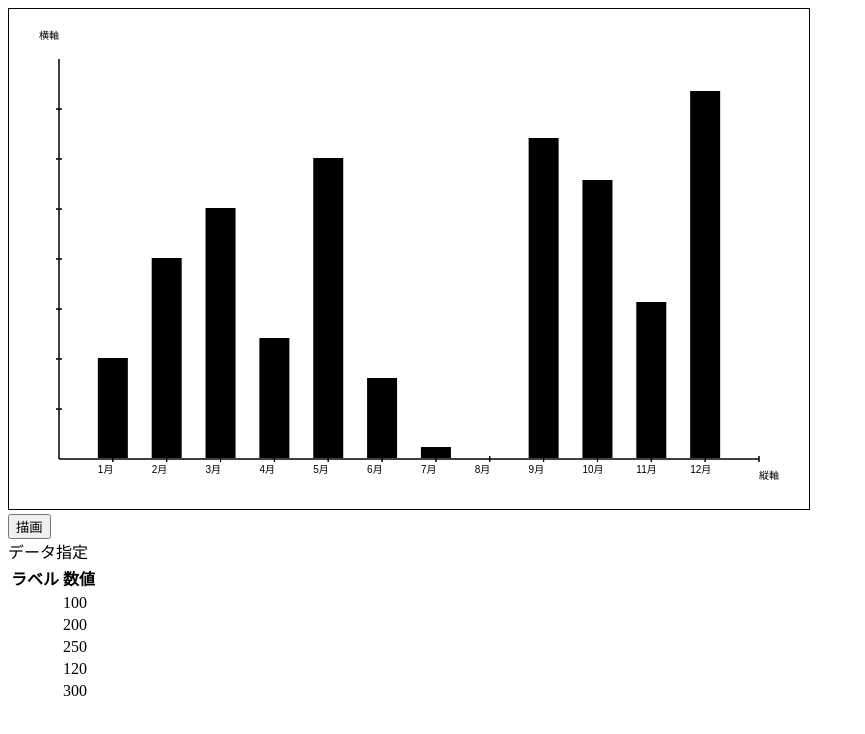
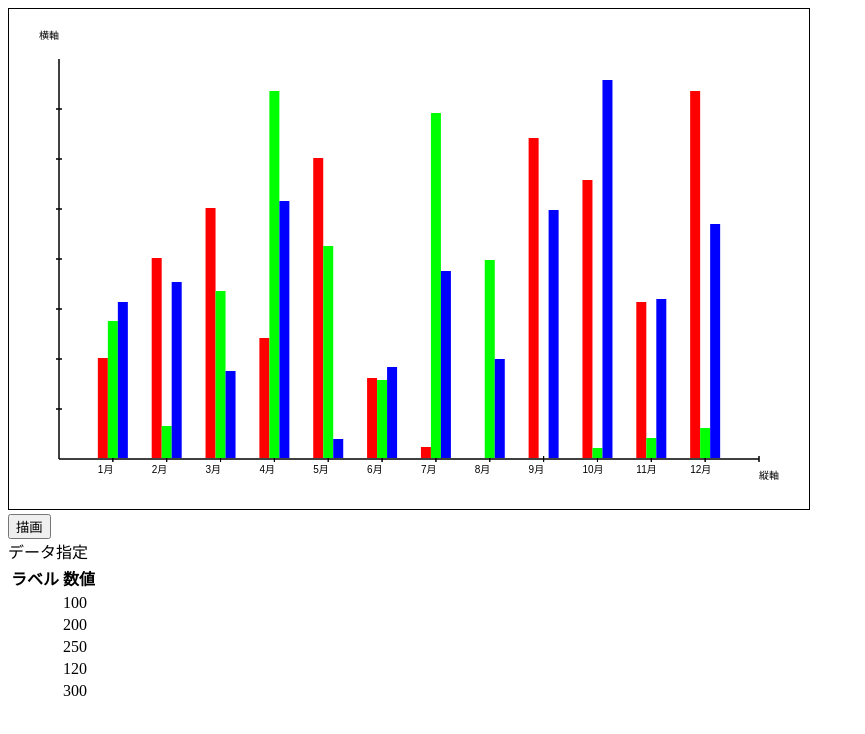
Before and after one commit to matsum0623/drawGraph-JSLibrary, a plain HTML site: page index.html in a window 1280 px wide. Both pictures are taken after a click on the button "描画". Shown: the whole page, without its empty margins (0-865 px from the left). Drawn offline with Linux system fonts and the light colour scheme.

Commit message:
棒グラフの本数の増加を許可 範囲のリサイズ実装 存在しないcanvasの指定時の動作を実装

```diff
--- a/canvas.js
+++ b/canvas.js
@@ -12,12 +12,19 @@ class drawGraph{
      * @returns {drawGraph}
      */
     constructor(canvas,width,height){
-        // パラメータの用意
-        this.width = width;
-        this.height = height;
+        this.width = typeof width !== 'undefined' ? width : 800;
+        this.height = typeof height !== 'undefined' ? height : 500;
 
-        /** キャンバスの取得 */
+        /** キャンバスの取得(canvasサイズのリサイズ) */
         this.canvas = document.getElementById(canvas);
+        if(this.canvas === null){
+            // canvas取得負荷時にHTML最後に追加
+            const newCanvas = document.createElement('canvas');
+            document.body.appendChild(newCanvas);
+            this.canvas = newCanvas;
+        }
+        this.canvas.width = this.width;
+        this.canvas.height = this.height;
 // TODO DOM描画前に呼び出されるとエラーとなる現象の回避
 
         /** コンテキストの設定 */
@@ -62,11 +69,18 @@ class drawGraph{
         this.circleLineColor = "rgb(00,00,00)";
 
         /** 棒グラフの幅 */
-        this.barWidth = 30;
+        this.barWidth = 10;
         /** 棒グラフの枠線の色 */
         this.barLineColor = "rgb(00,00,00)";
         /** 棒グラフの塗りつぶしの色 */
-        this.barFillColor = "rgb(00,00,00)";
+        this.barFillColor = [
+            "rgb(255,00,00)",
+            "rgb(00,255,00)",
+            "rgb(00,00,255)",
+            "rgb(255,255,00)",
+            "rgb(255,00,255)",
+            "rgb(00,255,255)"
+        ];
     }
     /**
      * 棒グラフを描画
@@ -74,7 +88,9 @@ class drawGraph{
      * @returns {undefined}
      */
     drawBarGraph(data){
-
+        if(!this.checkCanvas()){
+            return;
+        }
         // 棒グラフの幅
         let barWidth = this.barWidth;
         // 基準点X
@@ -86,12 +102,17 @@ class drawGraph{
         const xCount = data.length;
         const xInterval = (this.maxX - opX) / (xCount + 1);
 
+        // 1グループのデータ数の取得
+        const drawDataCount = data[0].length - 1;
+
         // Y軸最大値計算用
         let maxYdata = 0;
         for(let i=0;i<data.length;i++){
-            // Y軸最大値の再計算
-            if(maxYdata < data[i][1]){
-                maxYdata = data[i][1];
+            for(let j=1;j<drawDataCount+1;j++){
+                // Y軸最大値の再計算
+                if(maxYdata < data[i][j]){
+                    maxYdata = data[i][j];
+                }
             }
         }
         // Y軸の計算
@@ -103,13 +124,15 @@ class drawGraph{
 
         // グラフの描画（基準線との重複を避けるため、下線は基準-1、上方へ動かす）
         for(let i=0;i<data.length;i++){
-            let xPosition = opX + (xInterval * (i+1)) - barWidth/2;
+            let xPosition = opX + (xInterval * (i+1)) - (drawDataCount * this.barWidth)/2;
             let yPosition = opY - 1;
 
-            // データを基準に合わせて処理
-            let yData = (data[i][1] / this.unitY) * yInterval;
+            for(let j=1;j<data[i].length;j++){
+                // データを基準に合わせて処理
+                let yData = (data[i][j] / this.unitY) * yInterval;
 
-            this.DrawFillBox(xPosition, yPosition, barWidth, yData, this.barFillColor, this.barLineColor, false);
+                this.DrawFillBox(xPosition + (this.barWidth * (j-1)), yPosition, barWidth, yData, this.barFillColor[j-1], this.barLineColor, false);
+            }
 
             // 文字の描画
             this.DrawFillText(xPosition, yPosition + 15, data[i][0], 40);
@@ -466,4 +489,17 @@ class drawGraph{
                 }
             }
         }
+
+        /**
+         * canvas要素の取得チェック
+         * @returns {Boolean}
+         */
+        checkCanvas(){
+            if(this.canvas === null){
+                return false;
+            }else{
+                return true;
+            }
+        }
+
 }
--- a/index.html
+++ b/index.html
@@ -12,18 +12,18 @@
 
             // 描画するデータ(棒グラフ)
             var barGraphData = [
-                ["1月",100],
-                ["2月",200],
-                ["3月",250],
-                ["4月",120],
-                ["5月",300],
-                ["6月",80],
-                ["7月",11],
-                ["8月",0],
-                ["9月",320],
-                ["10月",278],
-                ["11月",156],
-                ["12月",367]
+                ["1月",100  ,137 ,156],
+                ["2月",200  ,32  ,176],
+                ["3月",250  ,167 ,87],
+                ["4月",120  ,367 ,257],
+                ["5月",300  ,212 ,19],
+                ["6月",80   ,78  ,91],
+                ["7月",11   ,345 ,187],
+                ["8月",0    ,198 ,99],
+                ["9月",320  ,0   ,248],
+                ["10月",278 ,10  ,378],
+                ["11月",156 ,20  ,159],
+                ["12月",367 ,30  ,234]
             ];
 
 
@@ -58,7 +58,7 @@
     <div id="wrapper">
         <div id="content">
             <div>
-                <canvas id="MyCanvas" width="800" height="500" style="border:solid 1px;">
+                <canvas id="MyCanvas" style="border:solid 1px;">
                     図形を表示するには、canvasタグをサポートしたブラウザが必要です。
                 </canvas>
             </div>
```
